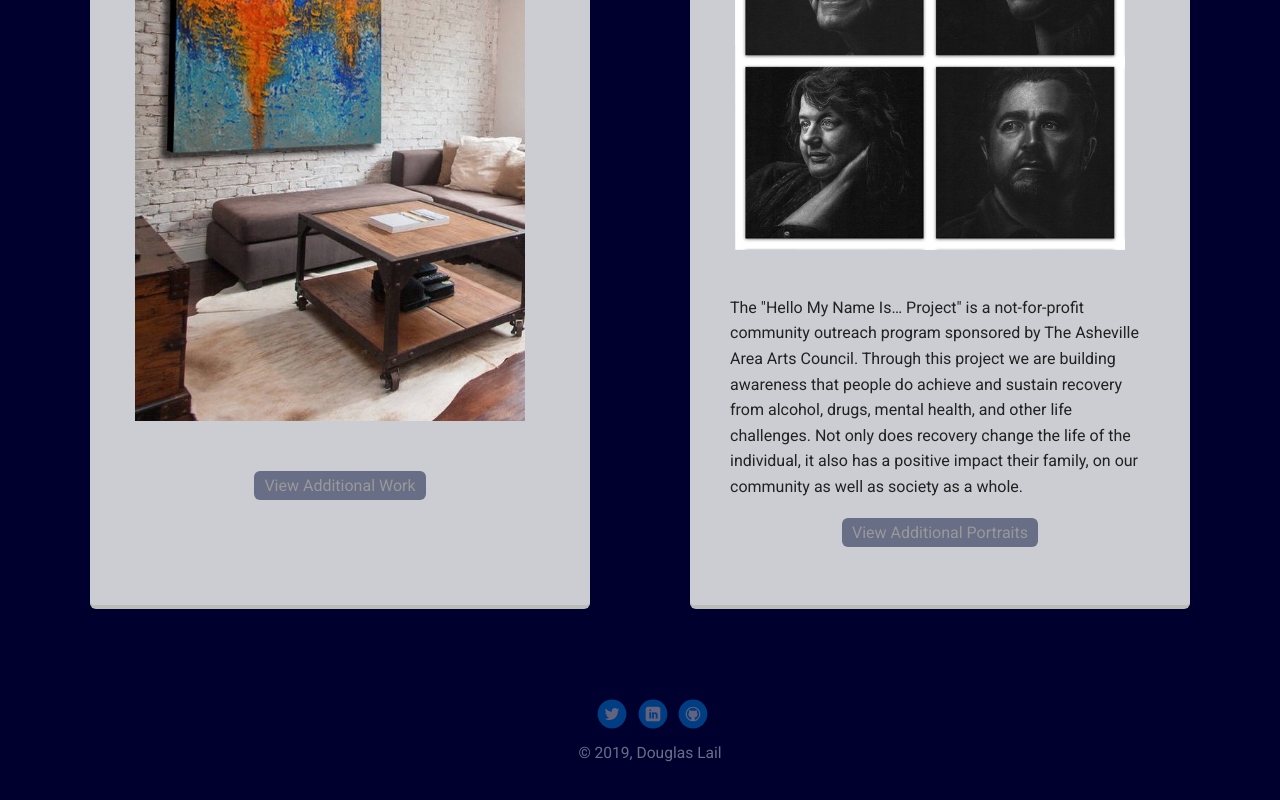
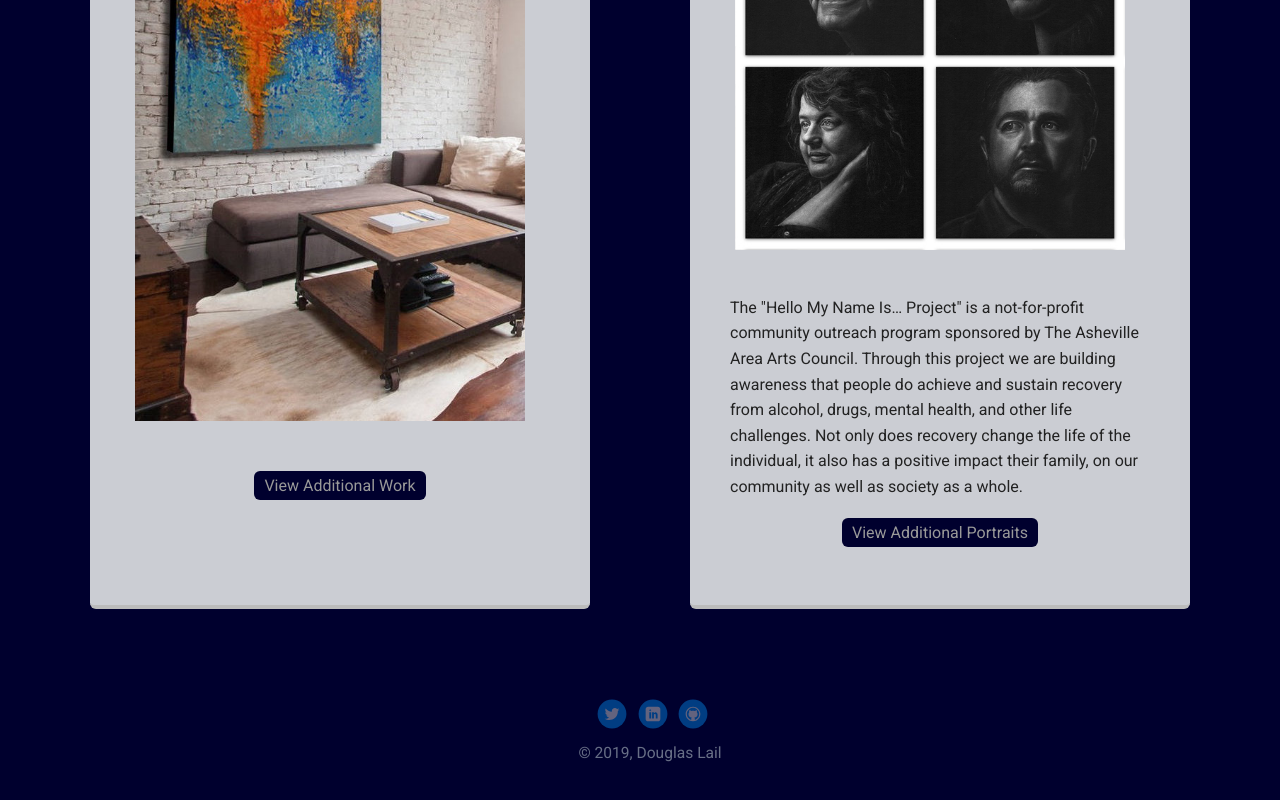
Before and after one commit to DouglasLail/Techdegree-Project-1, a plain HTML site: page pages/art.html in a window 1280 px wide. Shown: the part 1060-1860 px from the top of the page. Drawn offline with Linux system fonts and the light colour scheme; a web font is replaced by a local one.

Commit message:
Extra Credit Updates

```diff
--- a/pages/art.html
+++ b/pages/art.html
@@ -29,7 +29,7 @@
         <p>My industrial influenced mixed media abstractions are distinguished by multiple layers of texture, color and organic forms. I draw inspiration from vacant buildings in and around Asheville as well as other timeworn structures. </p>
         <p>My current abstracts are gritty, less refined reminders of the ever-present tension between man and nature. These works combine non-traditional materials with a multilayer approach. This heuristic process involves numerous cycles of building up and stripping away.<p>
         <img src="../images/red_work.jpg" alt="A large abstract of reds and blues in a living area setting." class="red_work">
-        <ul class="skills">
+        <ul class="button">
         <li><a href="https://www.motiveindex.com/new-work" target="_blank">View Additional Work</a></li>
         </ul>
       </div>
@@ -39,7 +39,7 @@
           <p> As an artist, I also run a not for profit community out reach art project that fouces on the positive results of recovery it is called the Hello My Name Is project. </p>
           <img src="../images/portraits.jpg" alt="A collection of black and white portraits." class="portraits">
           <p>The &#34;Hello My Name Is… Project&#34; is a not-for-profit community outreach program sponsored by The Asheville Area Arts Council. Through this project we are building awareness that people do achieve and sustain recovery from alcohol, drugs, mental health, and other life challenges. Not only does recovery change the life of the individual, it also has a positive impact their family, on our community as well as society as a whole.</p>
-          <ul class="skills">
+          <ul class="button">
             <li><a href="https://www.hmni.org/portraits" target="_blank">View Additional Portraits</a></li>
           </ul>
         </div>
--- a/styles.css
+++ b/styles.css
@@ -123,6 +123,25 @@ ul.skills {
 .skills li:nth-child(odd) {
   background: #676E86;
 }
+
+ul.button {
+  padding: 0;
+  text-align: center;
+  transition: all .5s
+}
+
+ul.button:hover {
+  transform: scale(1.2) rotate(360deg);
+}
+
+.button li {
+  border-radius: 6px;
+  display: inline-block;
+  background: #00002e;
+  color: white;
+  padding: 5px 10px;
+  margin: 2px;
+}
 .portrait-image {
   padding: 5px 5px 25px;
   max-width: 400px;
```
Also changed, not shown: pages/experience.html (+2 -2 lines).
